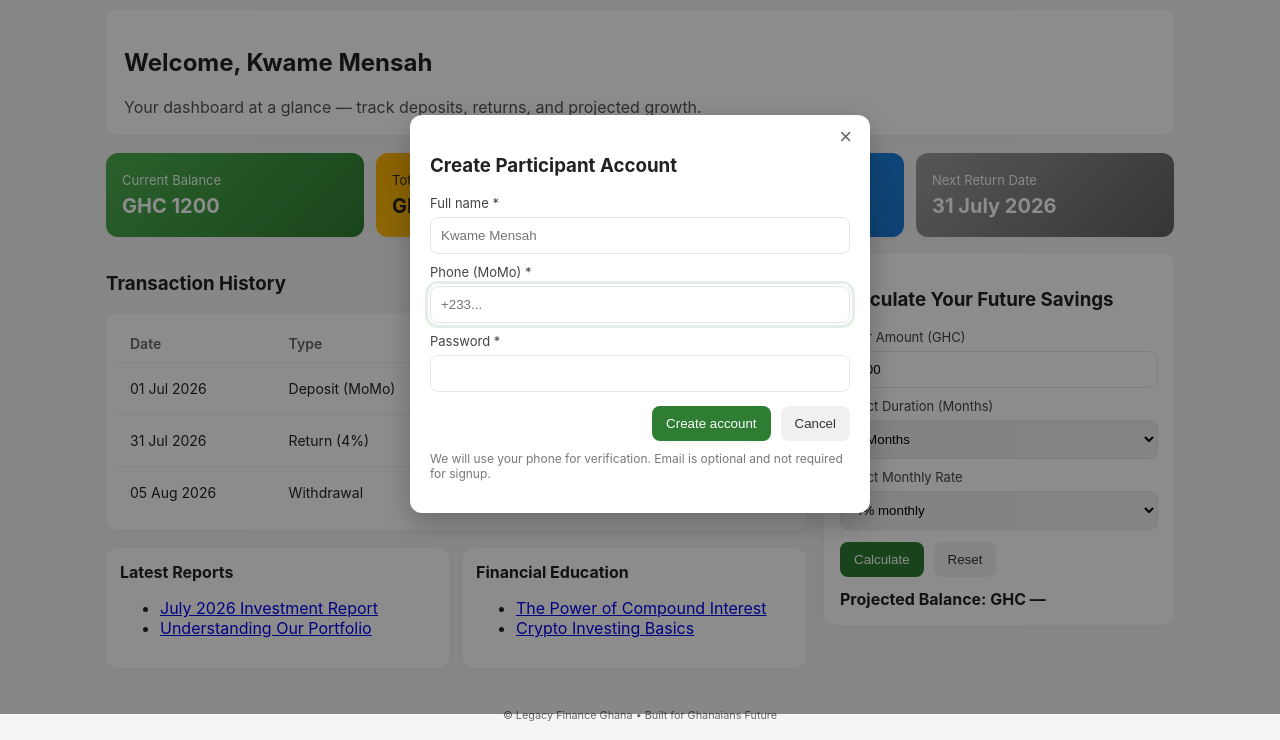
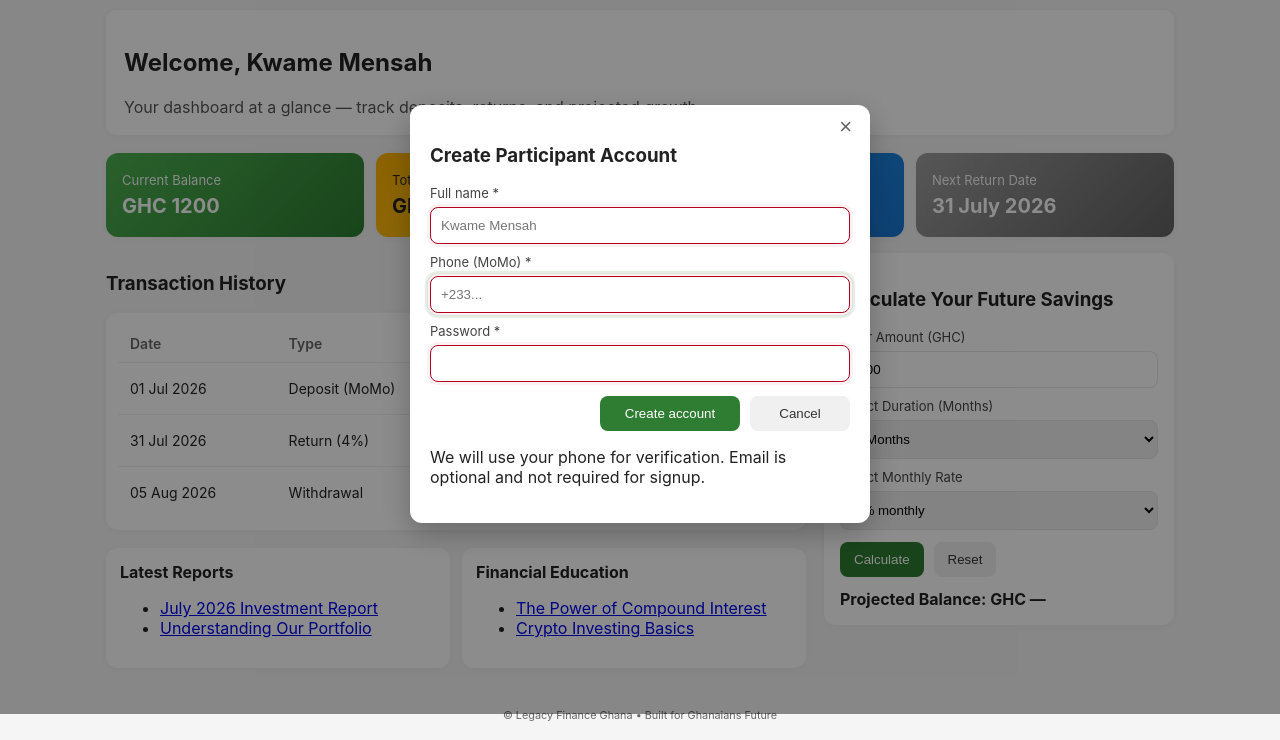
Before and after one commit to squardzbrain/legacy-finance-ghana, a plain HTML site: page index.html in a window 1280 px wide. Both pictures are taken after a click on the button "Sign up". Shown: the part 86-826 px from the top of the page. Drawn offline with Linux system fonts and the light colour scheme.

Commit message:
Update style.css

```diff
--- a/style.css
+++ b/style.css
@@ -57,7 +57,7 @@ body{
 
 /* Summary grid */
 .summary-grid{display:grid;grid-template-columns:repeat(4,1fr);gap:12px;margin:16px 0}
-.card{padding:16px;border-radius:12px;color:#fff;min-height:84px;display:flex;flex-direction:column;justify-content:center;box-shadow:0 1px 6px rgba(0,0,0,0.04)}
+.card{padding:16px;border-radius:12px;color:#fff;min-height:84px;display:flex;flex-direction:column;justify-content:center;box-shadow:0 1px 6px rgba(0,0,0,0.04);transition:transform 180ms ease, box-shadow 180ms ease}
 .card-title{font-size:13px;opacity:0.95}
 .card-value{font-size:20px;font-weight:700;margin-top:6px}
 
@@ -130,11 +130,18 @@ tbody td{padding:12px;border-top:1px solid #f0f0f0}
   cursor: pointer;
   color: #666;
 }
+
+/* Signup form specifics */
 #signupForm label { display:block; margin-top:10px; font-size:13px; color:#444; }
-#signupForm input { width:100%; padding:10px; margin-top:6px; border:1px solid #e6e6e6; border-radius:8px; }
+#signupForm input { width:100%; padding:10px; margin-top:6px; border:1px solid #e6e6e6; border-radius:8px; background: #fff; color: var(--text); }
 #signupForm input:focus { outline: 3px solid rgba(46,125,50,0.12); outline-offset:2px; }
-.form-actions { display:flex; gap:10px; margin-top:14px; justify-content:flex-end; }
-.muted { font-size:12px; color:#777; margin-top:10px; }
+#signupForm input[aria-invalid="true"], #signupForm input:invalid { border-color:#b00020; box-shadow: 0 0 0 3px rgba(176,0,32,0.06); }
+#signupForm .form-actions { display:flex; gap:10px; margin-top:14px; justify-content:flex-end; }
+#signupForm .form-actions .btn-primary { min-width:140px; }
+#signupForm .form-actions .btn-secondary { min-width:100px; }
+
+/* Inline error message for signup */
+#signupError { color:#b00020; margin-top:10px; font-size:13px; }
 
 /* Small helper for required field marker */
 [aria-hidden="true"] { pointer-events: none; }
@@ -146,7 +153,10 @@ a:focus, button:focus, input:focus, select:focus {
 }
 
 /* Subtle card hover lift */
-.card:hover { transform: translateY(-4px); transition: transform 180ms ease; }
+.card:hover { transform: translateY(-4px); box-shadow:0 8px 24px rgba(0,0,0,0.12); }
+
+/* Utility */
+.visually-hidden { position:absolute !important; height:1px; width:1px; overflow:hidden; clip:rect(1px,1px,1px,1px); white-space:nowrap; }
 
 /* Responsive */
 @media (max-width:900px){
```
